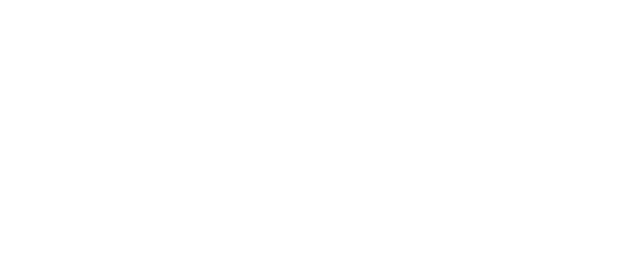
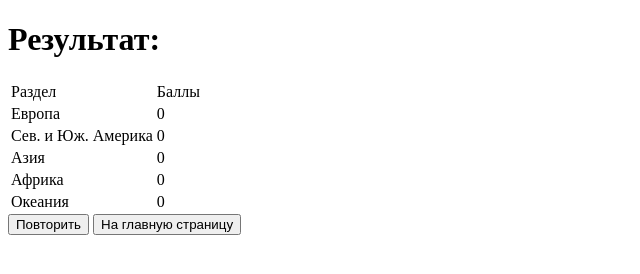
Before and after one commit to Sanek1n/national-anthem, a plain HTML site: page nationalanthem/src/pages/result/result.html in a window 1280 px wide. Shown: the whole page, without its empty margins (0-640 px from the left). Drawn offline with Linux system fonts and the light colour scheme.

Commit message:
feat: add content for result page

```diff
--- a/nationalanthem/src/pages/result/result.html
+++ b/nationalanthem/src/pages/result/result.html
@@ -8,6 +8,40 @@
   <title>Result</title>
 </head>
 <body>
-
+  <main class="main">
+    <h1 class="main__title">Результат:</h1>
+    <table class="main__result">
+      <thead>
+        <tr>
+          <td>Раздел</td>
+          <td>Баллы</td>
+        </tr>
+      </thead>
+      <tbody>
+        <tr>
+          <td>Европа</td>
+          <td>0</td>
+        </tr>
+        <tr>
+          <td>Сев. и Юж. Америка</td>
+          <td>0</td>
+        </tr>
+        <tr>
+          <td>Азия</td>
+          <td>0</td>
+        </tr>
+        <tr>
+          <td>Африка</td>
+          <td>0</td>
+        </tr>
+        <tr>
+          <td>Океания</td>
+          <td>0</td>
+        </tr>
+      </tbody>
+    </table>
+    <button class="main__repeat">Повторить</button>
+    <button class="main__main">На главную страницу</button>
+  </main>
 </body>
 </html>
```
